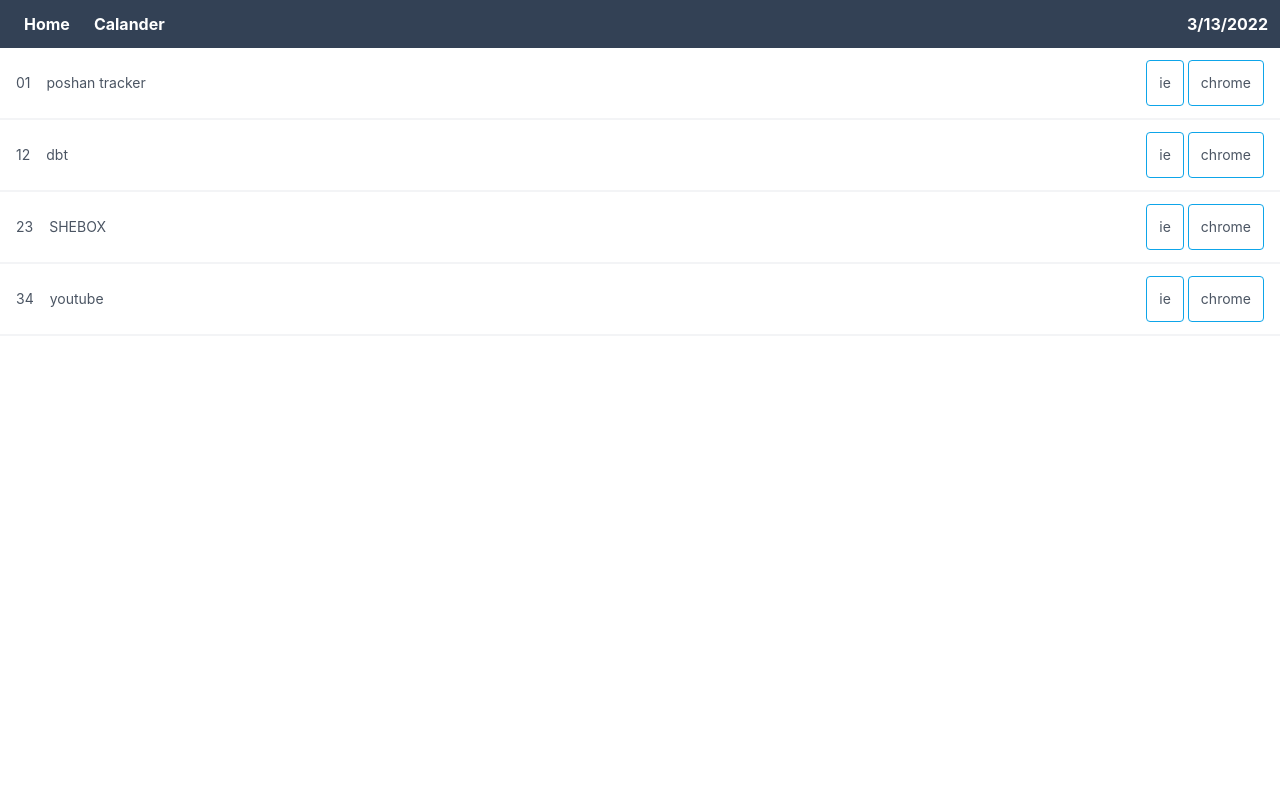
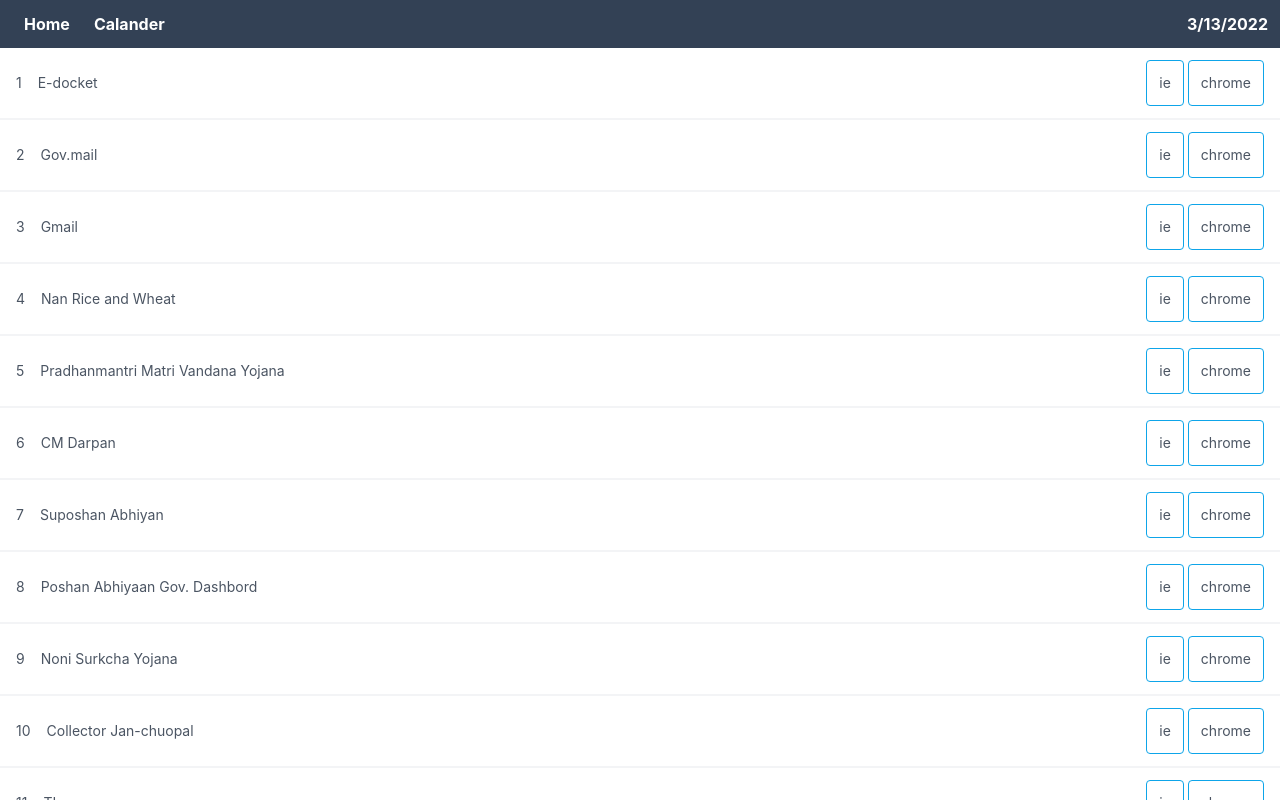
Before and after one commit to 4mit/linkify, a Next.js app: page /components/links in a window 1280 px wide. Built offline with nearby package versions, Linux system fonts and the light colour scheme.

Commit message:
link update
link update

```diff
--- a/pages/components/appbar/index.js
+++ b/pages/components/appbar/index.js
@@ -15,9 +15,10 @@
     <header class="w-full shadow-lg bg-white dark:bg-gray-700 items-center h-16 z-40">
       <div class="relative z-20 flex flex-col justify-center h-full px-3 mx-auto flex-center">
         <div class="relative items-center pl-1 flex w-full lg:max-w-68 sm:pr-2 sm:ml-0">
-          <div class="container relative left-0 z-50 flex w-3/4 h-auto h-full"></div>
+          <div class="container relative left-0 z-50 flex w-3/4">
+            <h1 className="mr-3 text-xl text-white">Vibhag Yojna</h1>
+          </div>
           <div class="relative p-1 flex items-center justify-end w-1/4 ml-5 mr-4 sm:mr-0 sm:right-auto">
-            <div className="mr-3 text-white"></div>
             <div className="text-white">
               <span>
                 {date.toLocaleString("en-US", {
--- a/pages/components/dashboard/index.js
+++ b/pages/components/dashboard/index.js
@@ -18,14 +18,13 @@
             <div class="flex flex-col flex-wrap sm:flex-row ">
               <div class="w-full">
                 <div class="mb-4 mx-0 sm:ml-0 xl:mr-0">
-                  <div class="shadow-lg  bg-white dark:bg-gray-700 w-full">
+                  <div class="shadow-lg  bg-white dark:bg-gray-700 w-full pb-5">
                     <p class="font-bold text-md p-4 text-black dark:text-white">
                       Website links
-                      <span class="text-sm text-gray-500 dark:text-gray-300 dark:text-white ml-2">
+                      <span class="text-sm text-gray-500  dark:text-white ml-2">
                         (05)
                       </span>
                     </p>
-
                     <VibhagLink />
                   </div>
                 </div>
--- a/pages/components/links/index.js
+++ b/pages/components/links/index.js
@@ -1,4 +1,74 @@
 const links = [
+  {
+    title: "E-docket",
+    link: "https://cgdigital.cgstate.gov.in/WCD/",
+    supprts: ["ie", "chrome"],
+  },
+  {
+    title: "Gov.mail",
+    link: "https://email.gov.in/",
+    supprts: ["ie", "chrome"],
+  },
+  {
+    title: "Gmail",
+    link: "https://mail.google.com",
+    supprts: ["ie", "chrome"],
+  },
+  {
+    title: "Nan Rice and Wheat ",
+    link: "https://parichay.nic.in/Accounts/NIC/index.html?service=EMANEC",
+    supprts: ["ie", "chrome"],
+  },
+  {
+    title: "Pradhanmantri Matri Vandana Yojana",
+    link: "https://pmmvy-cas.nic.in/BackOffice/useraccount/login",
+    supprts: ["ie", "chrome"],
+  },
+  {
+    title: "CM Darpan",
+    link: "https://cmchhattisgarh.cgstate.gov.in/add-cdpo",
+    supprts: ["ie", "chrome"],
+  },
+  {
+    title: "Suposhan Abhiyan",
+    link: "https://shuposhitchhattisgarh.cgstate.gov.in/District_login/login.php",
+    supprts: ["ie", "chrome"],
+  },
+  {
+    title: "Poshan Abhiyaan Gov. Dashbord",
+    link: "http://monitoring.poshanabhiyaan.gov.in/login/",
+    supprts: ["ie", "chrome"],
+  },
+  {
+    title: "Noni Surkcha Yojana",
+    link: "http://nonisuraksha.cgstate.gov.in/Default.aspx",
+    supprts: ["ie", "chrome"],
+  },
+  {
+    title: "Collector Jan-chuopal",
+    link: "https://janchaupal.cg.nic.in/",
+    supprts: ["ie", "chrome"],
+  },
+  {
+    title: "TL",
+    link: "https://cg.nic.in/durg/TL/Login.aspx",
+    supprts: ["ie", "chrome"],
+  },
+  {
+    title: "PFMS",
+    link: "https://pfms.nic.in/NewDefaultHome.aspx",
+    supprts: ["ie", "chrome"],
+  },
+  {
+    title: "Ekosh Online",
+    link: "https://ekoshonline.cg.nic.in/",
+    supprts: ["ie", "chrome"],
+  },
+  {
+    title: "Suposhit Bemetara",
+    link: "https://cg.nic.in/durg/AWMSBEM1/Default.aspx",
+    supprts: ["ie", "chrome"],
+  },
   {
     title: "poshan tracker",
     link: "https://www.poshantracker.in/admin/",
@@ -22,17 +92,18 @@
 ];
 const VibhagLink = () => {
   return (
-    <div>
+    <div className="pb-5">
       <ul>
         {links.map((l, i) => {
           return (
             <li className="flex items-center text-gray-600 dark:text-gray-200 justify-between py-3 border-b-2 border-gray-100 dark:border-gray-800">
               <div className="flex items-center justify-start text-sm">
-                <span className="mx-4">
-                  {i}
-                  {i + 1}
+                <span className="mx-4">{i + 1}</span>
+                <span>
+                  <a href={l.link} target="_blank">
+                    {l.title}
+                  </a>
                 </span>
-                <span>{l.title}</span>
               </div>
               <div className="flex flex-row justify-end text-sm mr-3">
                 <ul className="flex justify-between">
--- a/styles/globals.css
+++ b/styles/globals.css
@@ -7,6 +7,8 @@
   margin: 0;
   font-family: -apple-system, BlinkMacSystemFont, Segoe UI, Roboto, Oxygen,
     Ubuntu, Cantarell, Fira Sans, Droid Sans, Helvetica Neue, sans-serif;
+  height: 100vh;
+  overflow: hidden;
 }
 
 a {
```
